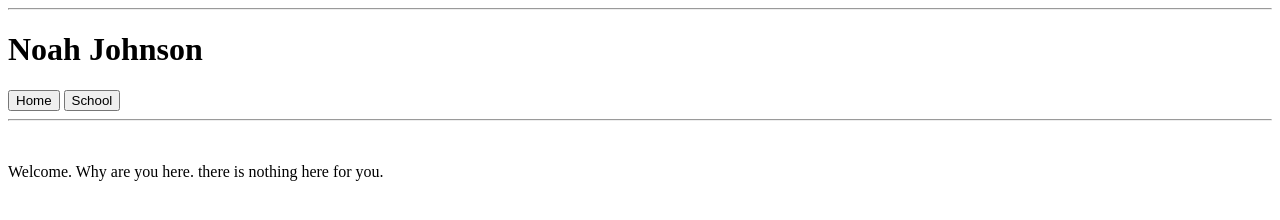
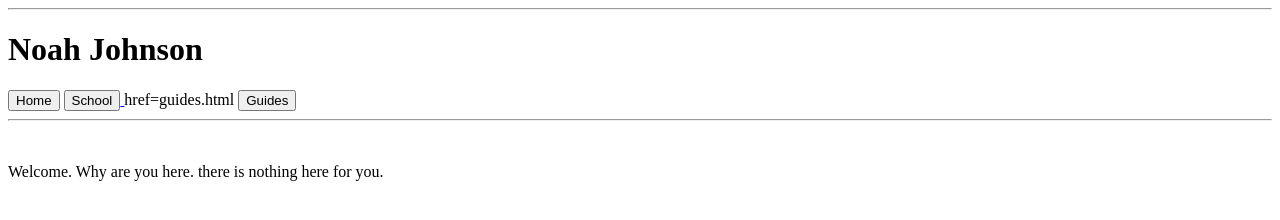
Before and after one commit to crosswinddesigns/noahjohnson, a plain HTML site: page index.html in a window 1280 px wide. Drawn offline with Linux system fonts and the light colour scheme.

Commit message:
Update index.html

```diff
--- a/index.html
+++ b/index.html
@@ -12,6 +12,9 @@
     <a href="school.html">
         <button>School</button>
     </a>
+    <a> href=guides.html
+        <button>Guides</button>
+    </a>
     <hr>
     <br>
     <p>
```
